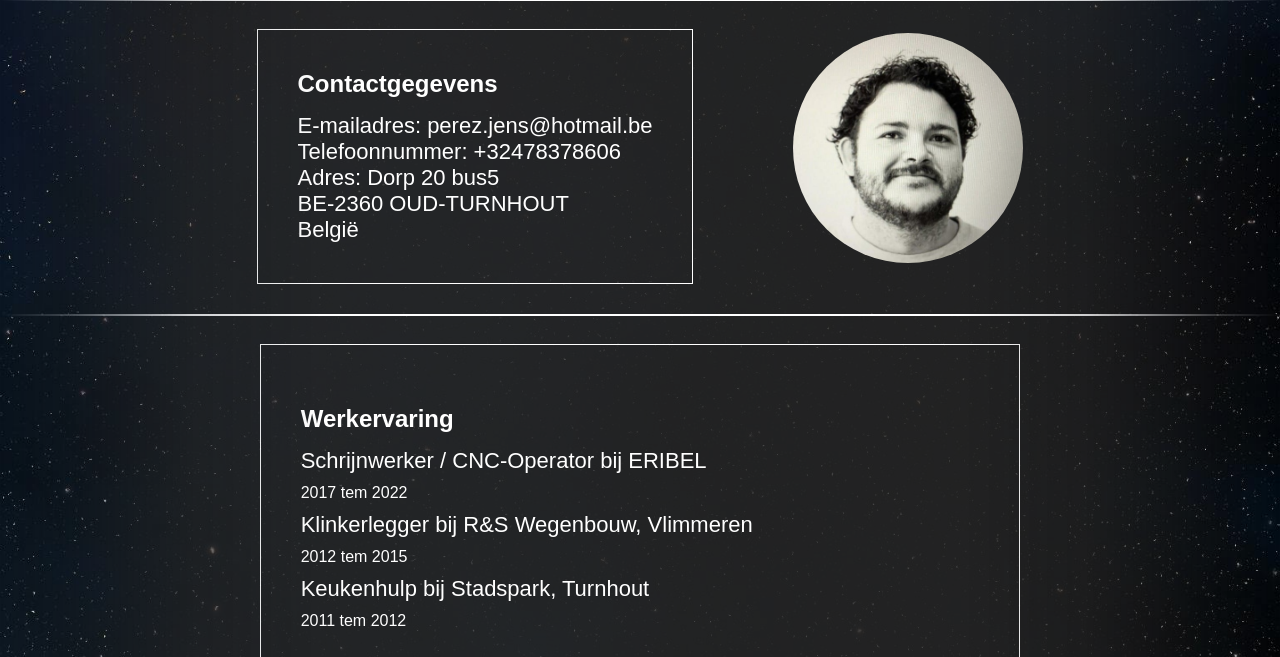
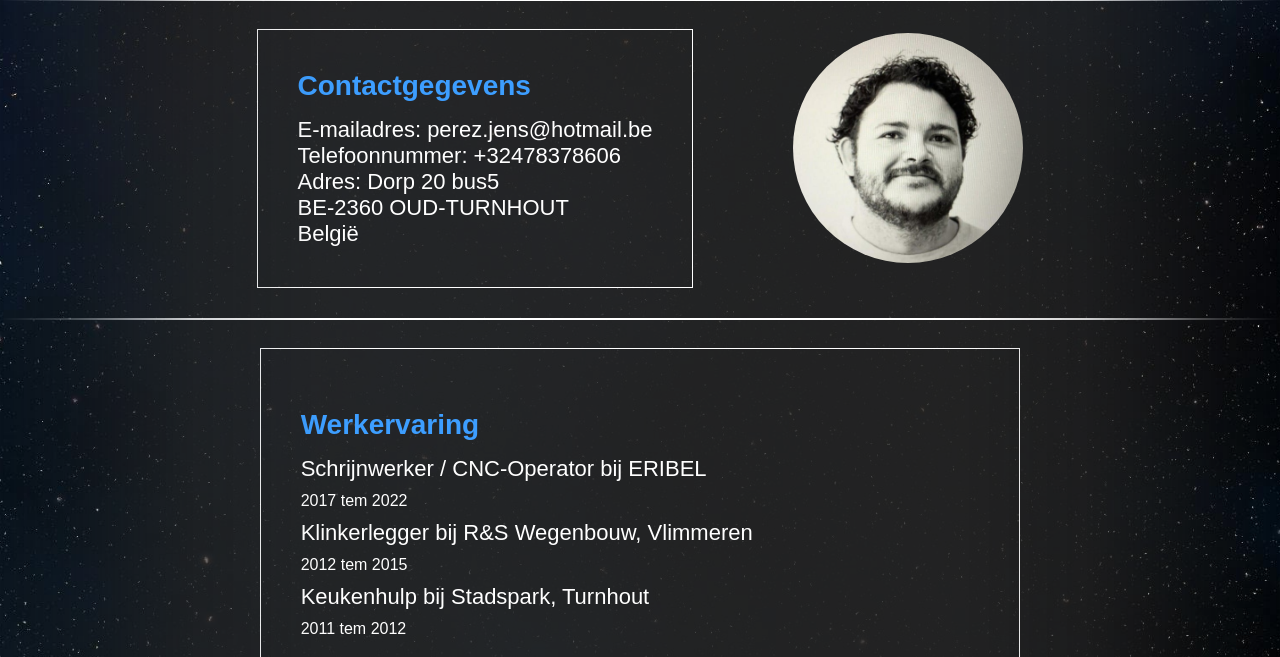
Before and after one commit to JensPerez/Mijn-Projecten, a plain HTML site: page website-project-1/cv.html in a window 1280 px wide. Shown: the part 137-794 px from the top of the page. Drawn offline with Linux system fonts and the light colour scheme; a web font is replaced by a local one.

Commit message:
nu echt finito

```diff
--- a/website-project-1/main.css
+++ b/CSS/main.css
@@ -5,7 +5,7 @@
 
 body {
   font-family: "Sansation", Arial, sans-serif;
-  background-image: url(./images/background.jpg);
+  background-image: url(/website-project-1/images/background.jpg);
   background-size: cover;
   background-position: center;
 }
@@ -72,6 +72,12 @@ div.flexrowboxCV {
   display: flex;
   justify-content: center;
   border: 1px solid white;
+}
+div.flexrowboxCV h2
+{
+  color: #3d9eff;
+  font-weight: bold;
+  font-size: 28px;
 }
 div.flexrowboxForm {
   display: flex;
--- a/website-project-1/cv.html
+++ b/website-project-1/cv.html
@@ -9,7 +9,8 @@
   <link
     href="https://fonts.googleapis.com/css2?family=Sansation:ital,wght@0,300;0,400;0,700;1,300;1,400;1,700&display=swap"
     rel="stylesheet" />
-  <link rel="stylesheet" href="main.css" />
+    <link rel="icon" type="image/png" href="/website-project-1/images/Favicon_Ver_01.png">
+  <link rel="stylesheet" href="/CSS/main.css" />
 
   <title>CV pagina</title>
 </head>
```
Also changed, not shown: website-project-1/contact.html (+2 -1 lines), website-project-1/ervaringen.html (+2 -1 lines), website-project-1/hobbys.html (+2 -1 lines), website-project-1/index.html (+2 -1 lines), website-project-1/overmij.html (+2 -1 lines), website-project-1/images/Favicon_Ver_01.png (added).
